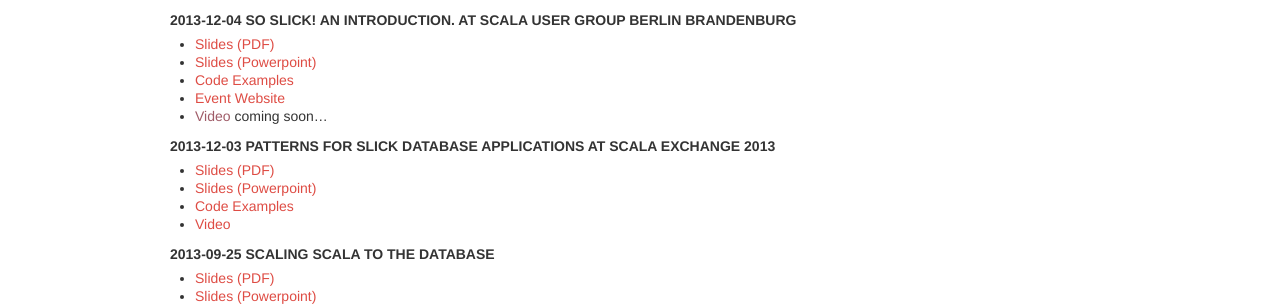
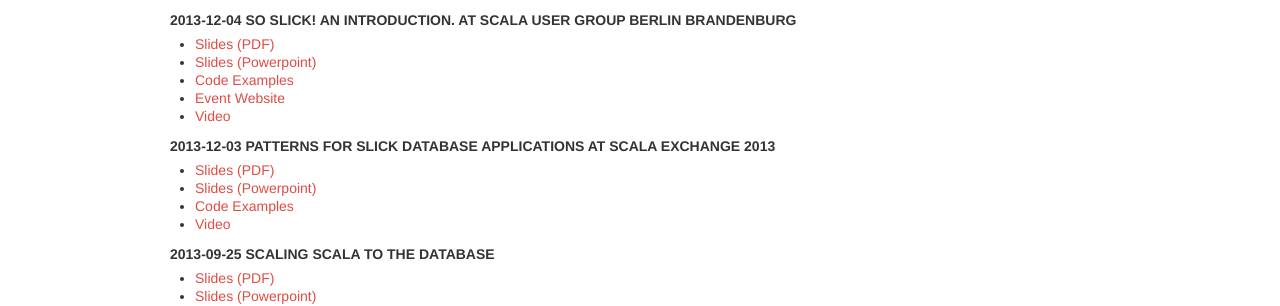
Before and after one commit to slick/slick.github.com, a Jekyll site: the page built from docs/index.md, in a window 1280 px wide. Shown: the part 926-1232 px from the top of the page. Built offline with Jekyll 4.4.1, drawn with Linux system fonts in a browser that asks for light colours.

Commit message:
Added Slick SUG Berlin talk video

```diff
--- a/docs/index.md
+++ b/docs/index.md
@@ -54,7 +54,7 @@
 * [Slides (Powerpoint)](/talks/2013-12-04_So-Slick-SUG-Berlin-Brandenburg/2013-12-04_So-Slick-SUG-Berlin-Brandenburg.pptx)
 * [Code Examples](https://github.com/cvogt/slick-presentation/tree/2013/sug-berlin)
 * [Event Website](http://www.meetup.com/Scala-Berlin-Brandenburg/events/149565142/)
-* [Video]() coming soon...
+* [Video](http://vimeo.com/84724348)
 
 #### 2013-12-03 Patterns for Slick database applications at Scala eXchange 2013
 
```
